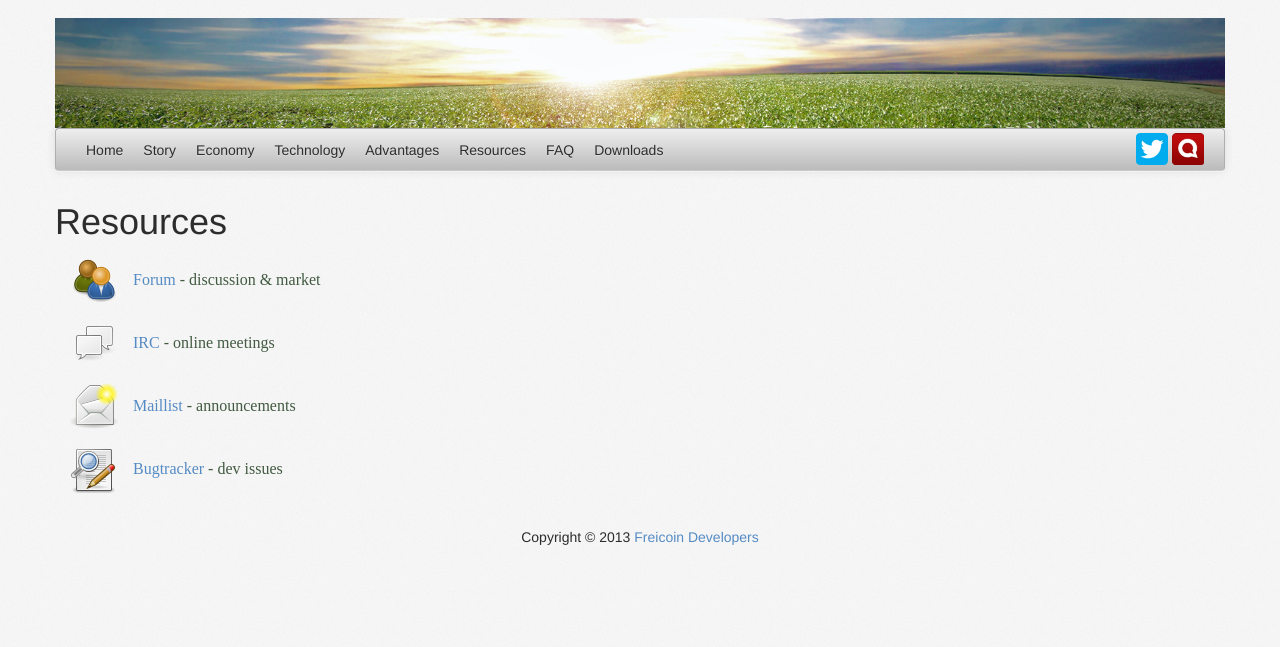
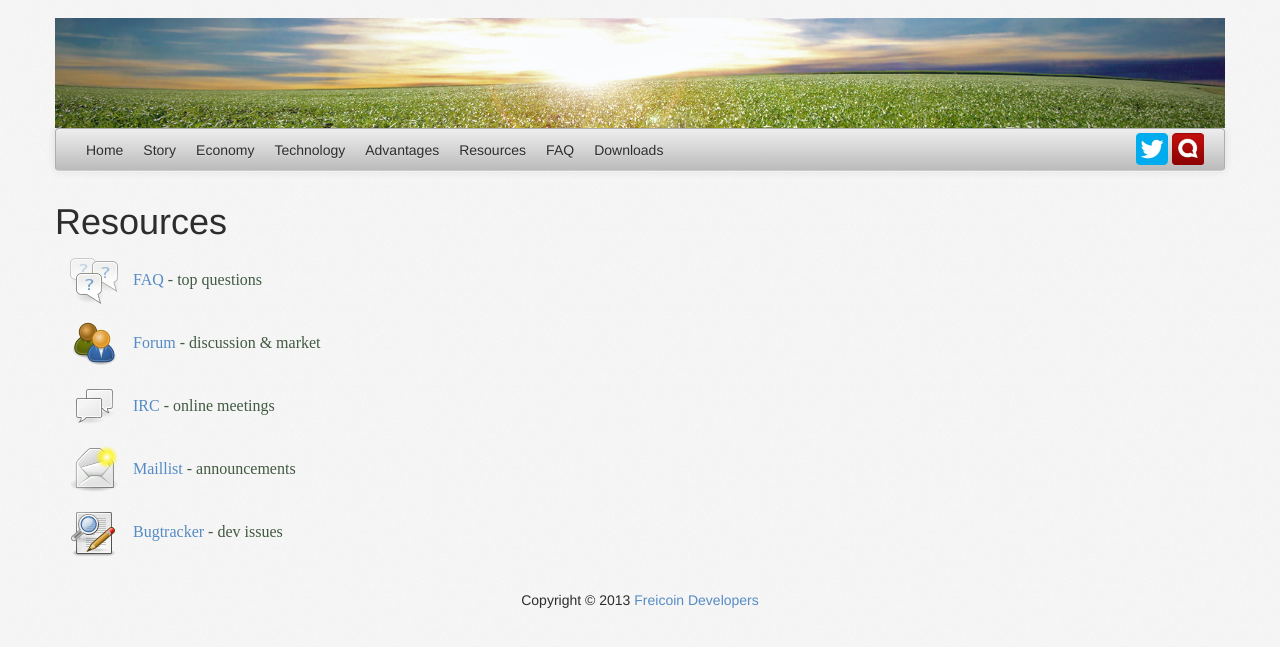
Before and after one commit to freicoin/freico.in, a Jekyll site: the page built from resources/index.md, in a window 1280 px wide. Shown: the top 647 px of the page. Built offline with Jekyll 4.4.1, drawn with Linux system fonts in a browser that asks for light colours; nearby versions of some CDN libraries; some web fonts are replaced; comment, search, counter and statistics services are not loaded.

Commit message:
Link to FAQ added on 'Resources' page

```diff
--- a/resources/index.md
+++ b/resources/index.md
@@ -8,6 +8,7 @@ title: Resources
 <h1>Resources</h1>
 <div>
 	<ul class="big_icons">
+		<li><img src="/static/images/resources/faq.png" /><a href="/faq/">FAQ</a> - top questions</li>
 		<li><img src="/static/images/resources/forum.png" /><a href="http://freicoin.freeforums.org">Forum</a> - discussion &amp; market</li>
 		<li><img src="/static/images/resources/irc.png" /><a href="http://webchat.freenode.net/?channels=freicoin">IRC</a> - online meetings</li>
 		<li><img src="/static/images/resources/mail.png" /><a href="http://groups.google.com/group/freicoin">Maillist</a> - announcements</li>
```
